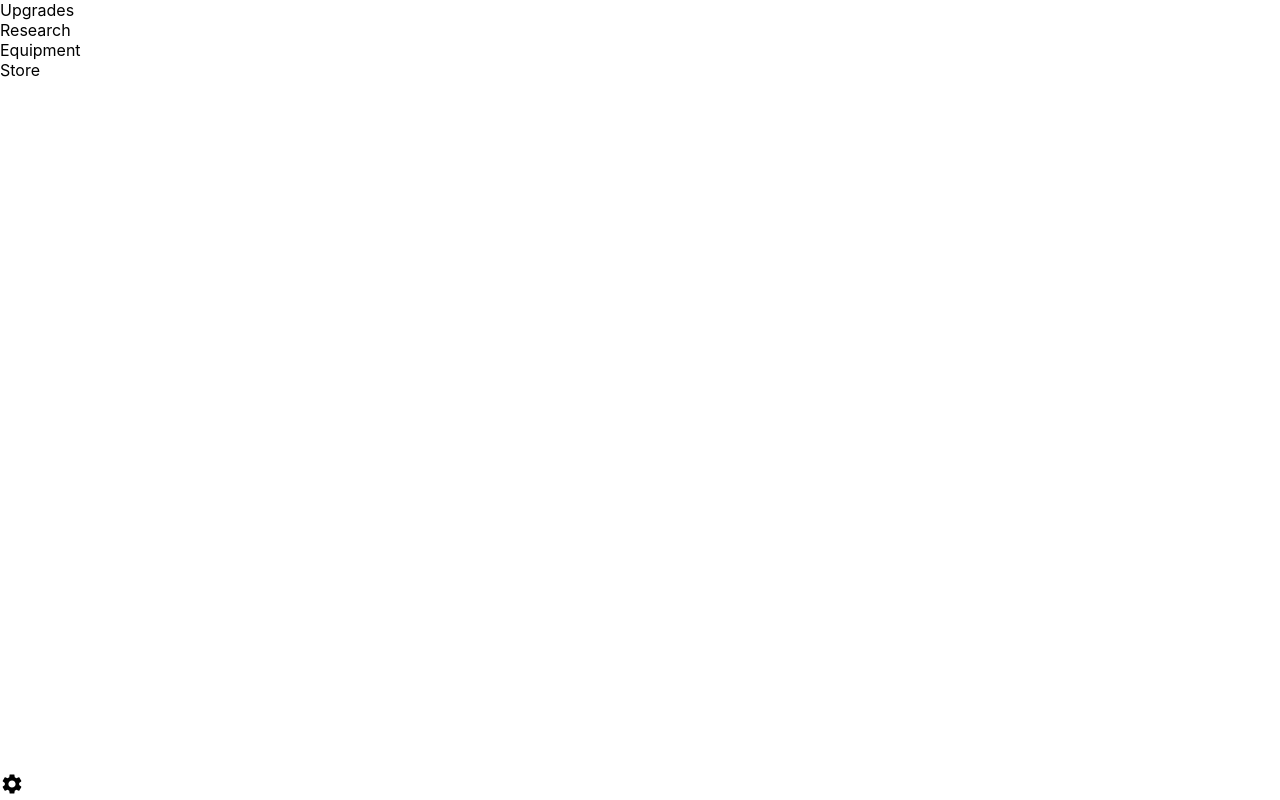
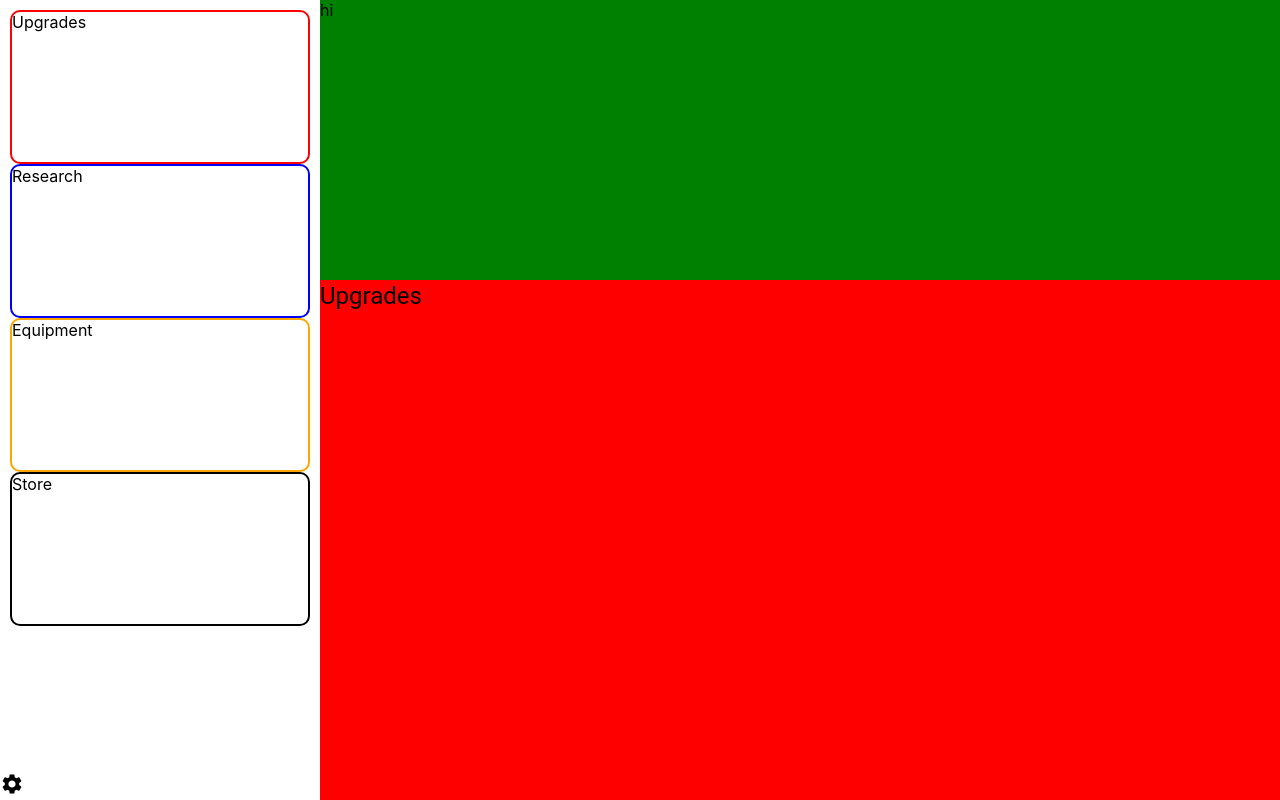
Before and after one commit to PandolfoM/idle-car-wash, a React (Create React App) app: page / in a window 1280 px wide. Built offline with nearby package versions, Linux system fonts and the light colour scheme.

Commit message:
game page layout

```diff
--- a/src/App.js
+++ b/src/App.js
@@ -1,10 +1,19 @@
+import { Box, Grid } from "@mui/material";
+import Display from "./Components/Display";
 import Navigation from "./Components/Navigation";
+import Upgrades from "./Components/Upgrades";
 
 function App() {
   return (
-    <>
-      <Navigation />
-    </>
+    <Grid container sx={{height: "100vh"}}>
+      <Grid item xs={3}>
+        <Navigation />
+      </Grid>
+      <Grid item xs={9}>
+        <Display />
+        <Upgrades />
+      </Grid>
+    </Grid>
   );
 }
 
--- /dev/null
+++ b/src/Components/Display/index.js
@@ -0,0 +1,12 @@
+import { Box } from "@mui/material";
+import React from "react";
+
+function Display() {
+  return (
+    <Box sx={{bgcolor: 'green', height: "35%"}}>
+      hi
+    </Box>
+  );
+}
+
+export default Display;
--- a/src/Components/Navigation/index.js
+++ b/src/Components/Navigation/index.js
@@ -5,21 +5,56 @@ import SettingsIcon from "@mui/icons-material/Settings";
 function Navigation() {
   return (
     <Box
-      component={"ul"}
       sx={{
         listStyle: "none",
         minHeight: "100vh",
+        width: "100%",
+        minWidth: "fit-content",
         padding: 0,
         margin: 0,
+        // float: 'left',
+        zIndex: "99999",
         display: "flex",
         flexDirection: "column",
-        justifyContent: "space-between",
+        justifyContent: "space-between"
       }}>
-      <Box component={"div"}>
-        <Box component={"li"}>Upgrades</Box>
-        <Box component={"li"}>Research</Box>
-        <Box component={"li"}>Equipment</Box>
-        <Box component={"li"}>Store</Box>
+      <Box component={"div"} sx={{padding: "10px"}}>
+        <Box
+          component={"li"}
+          sx={{
+            height: "150px",
+            border: "red 2px solid",
+            borderRadius: "10px",
+          }}>
+          Upgrades
+        </Box>
+        <Box
+          component={"li"}
+          sx={{
+            height: "150px",
+            border: "blue 2px solid",
+            borderRadius: "10px",
+          }}>
+          Research
+        </Box>
+        <Box
+          component={"li"}
+          sx={{
+            height: "150px",
+            border: "orange 2px solid",
+            borderRadius: "10px",
+          }}>
+          Equipment
+        </Box>
+        <Box
+          component={"li"}
+          sx={{
+            height: "150px",
+            border: "black 2px solid",
+            borderRadius: "10px",
+          }}>
+          Store
+        </Box>
       </Box>
       <Box component={"div"}>
         <SettingsIcon />
--- /dev/null
+++ b/src/Components/Upgrades/index.js
@@ -0,0 +1,18 @@
+import { Box, Button, Typography } from "@mui/material";
+import React from "react";
+
+function Perks() {
+  return (
+    <Box
+      sx={{
+        bgcolor: "red",
+        height: "65%",
+      }}>
+      <Typography component={"h3"} variant={"h5"}>
+        Upgrades
+      </Typography>
+    </Box>
+  );
+}
+
+export default Perks;
```
Also changed, not shown: 1 other file (tests, documents, lock files or other folders).
